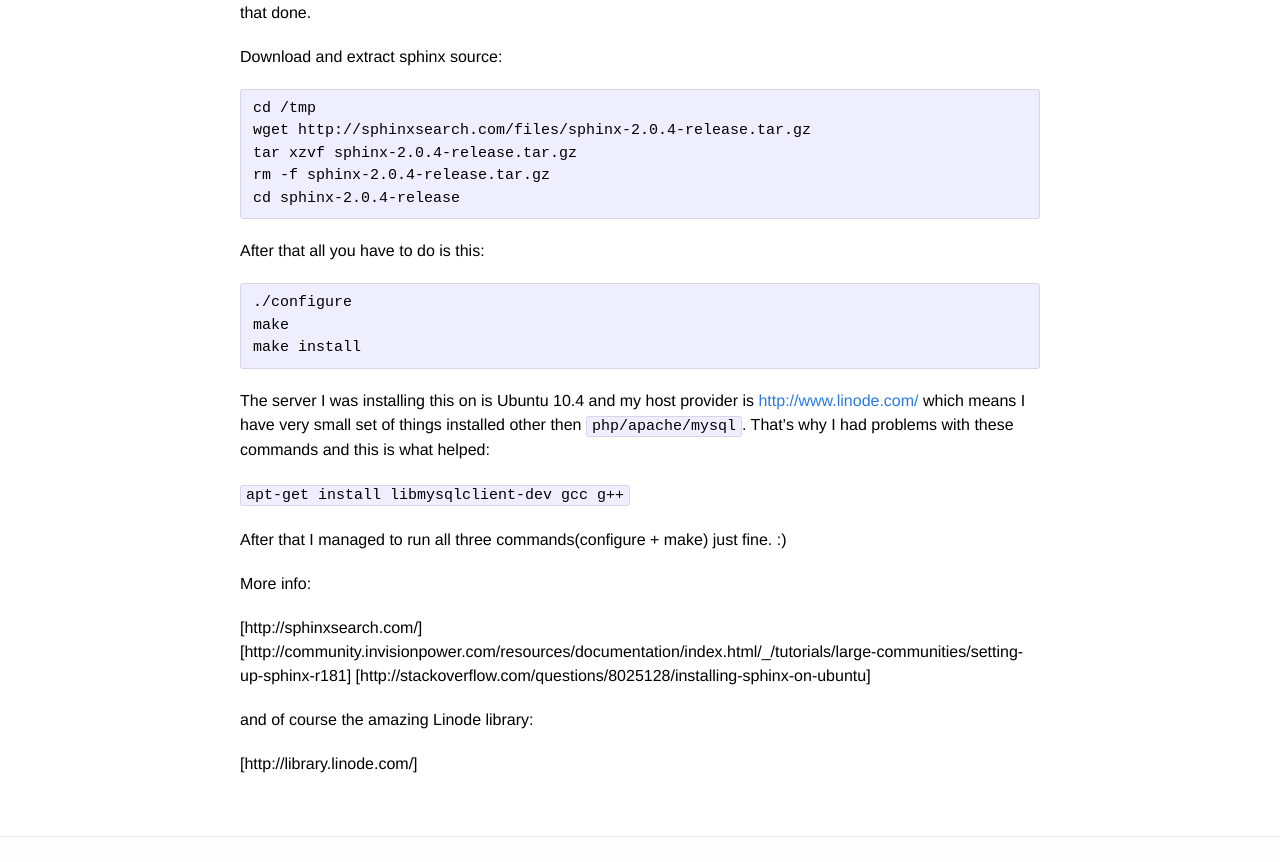
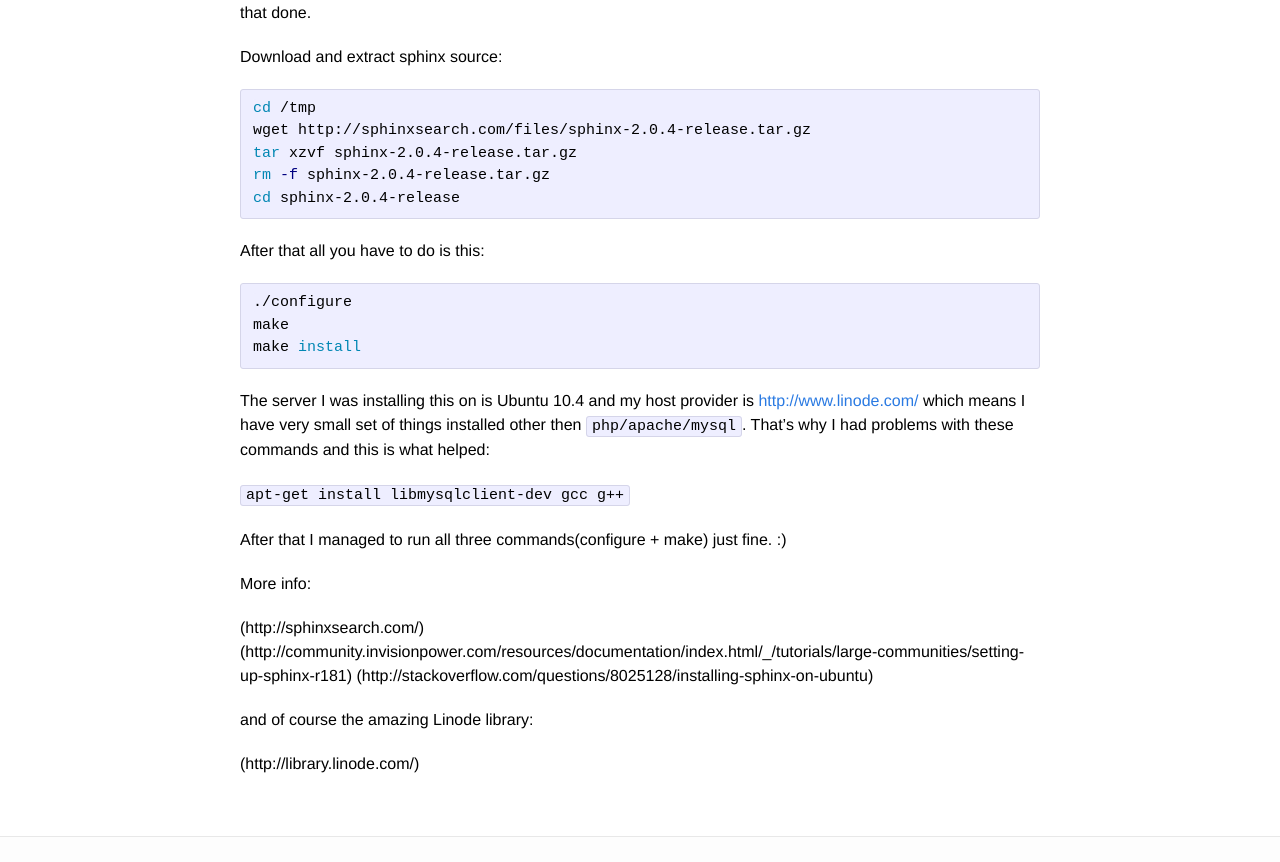
Before and after one commit to Gavrisimo/gavrisimo.github.io, a Jekyll site: the page built from _posts/2012-04-21-how-to-install-sphinx-on-ubuntu-10-4.md, in a window 1280 px wide. Shown: the part 225-1087 px from the top of the page. Built offline with Jekyll 4.4.1, drawn with Linux system fonts in a browser that asks for light colours.

Commit message:
Update 'How to install sphinx on Ubuntu 10.4'

````diff
--- a/_posts/2012-04-21-how-to-install-sphinx-on-ubuntu-10-4.md
+++ b/_posts/2012-04-21-how-to-install-sphinx-on-ubuntu-10-4.md
@@ -3,28 +3,26 @@ title: How to install sphinx on Ubuntu 10.4
 author: Miloš Gavrilović
 layout: post
 permalink: /how-to-install-sphinx-on-ubuntu-10-4/
-categories:
-  - Random
 ---
 Today I had to enable sphinx on [http://www.crtaci.info/](crtaci.info) and this is small list of terminal commands I used to get that done.
 
 Download and extract sphinx source:
 
-```
+{% highlight bash %}
 cd /tmp
 wget http://sphinxsearch.com/files/sphinx-2.0.4-release.tar.gz
 tar xzvf sphinx-2.0.4-release.tar.gz
 rm -f sphinx-2.0.4-release.tar.gz
 cd sphinx-2.0.4-release
-```
+{% endhighlight %}
 
 After that all you have to do is this:
 
-```
+{% highlight bash %}
 ./configure
 make
 make install
-```
+{% endhighlight %}
 
 The server I was installing this on is Ubuntu 10.4 and my host provider is [http://www.linode.com/](linode.com) which means I have very small set of things installed other then `php/apache/mysql`. That's why I had problems with these commands and this is what helped:
 
@@ -34,10 +32,10 @@ After that I managed to run all three commands(configure + make) just fine. :)
 
 More info:
 
-[http://sphinxsearch.com/]
-[http://community.invisionpower.com/resources/documentation/index.html/_/tutorials/large-communities/setting-up-sphinx-r181]
-[http://stackoverflow.com/questions/8025128/installing-sphinx-on-ubuntu]
+(http://sphinxsearch.com/)
+(http://community.invisionpower.com/resources/documentation/index.html/_/tutorials/large-communities/setting-up-sphinx-r181)
+(http://stackoverflow.com/questions/8025128/installing-sphinx-on-ubuntu)
 
 and of course the amazing Linode library:
 
-[http://library.linode.com/]
+(http://library.linode.com/)
````
